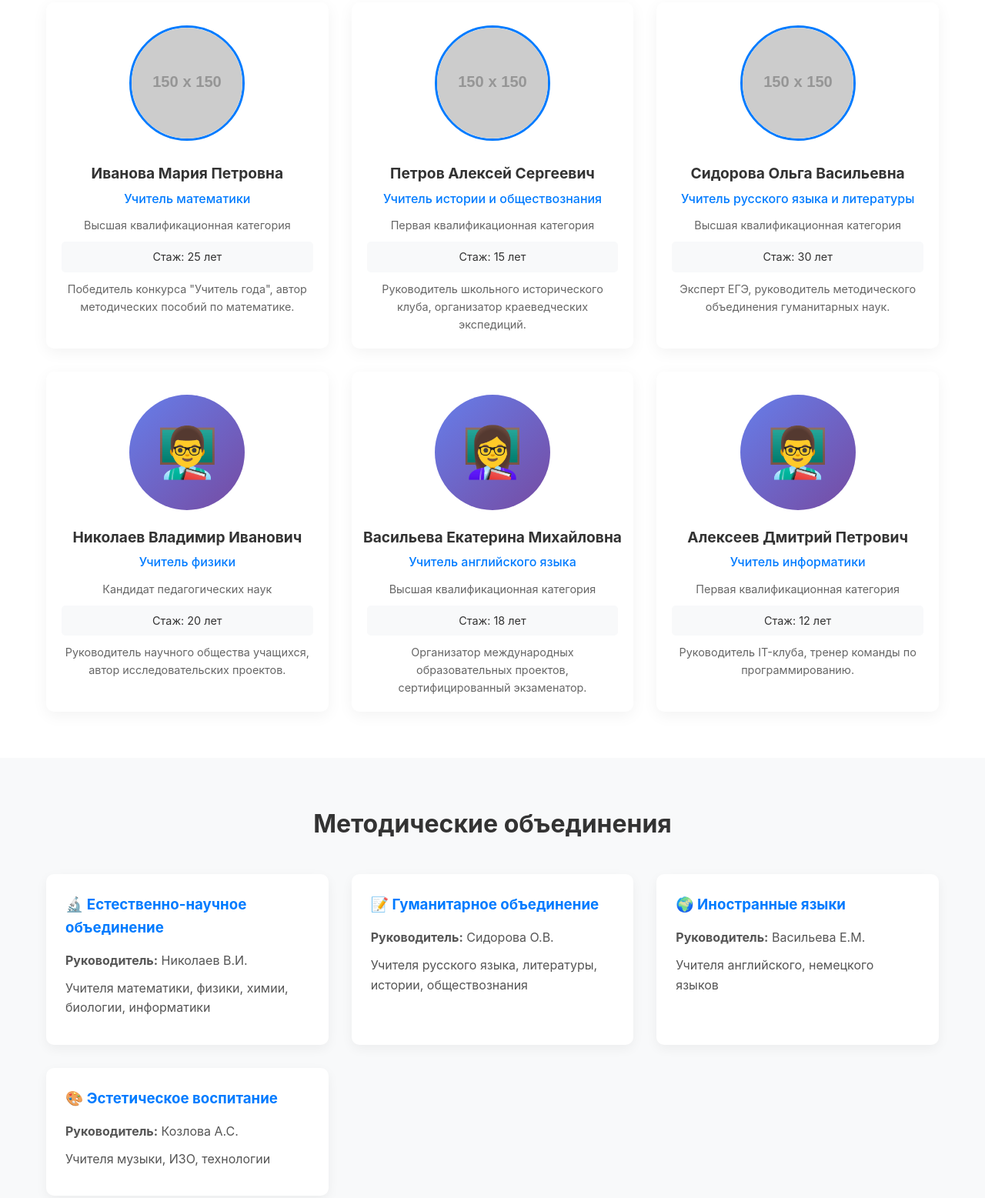
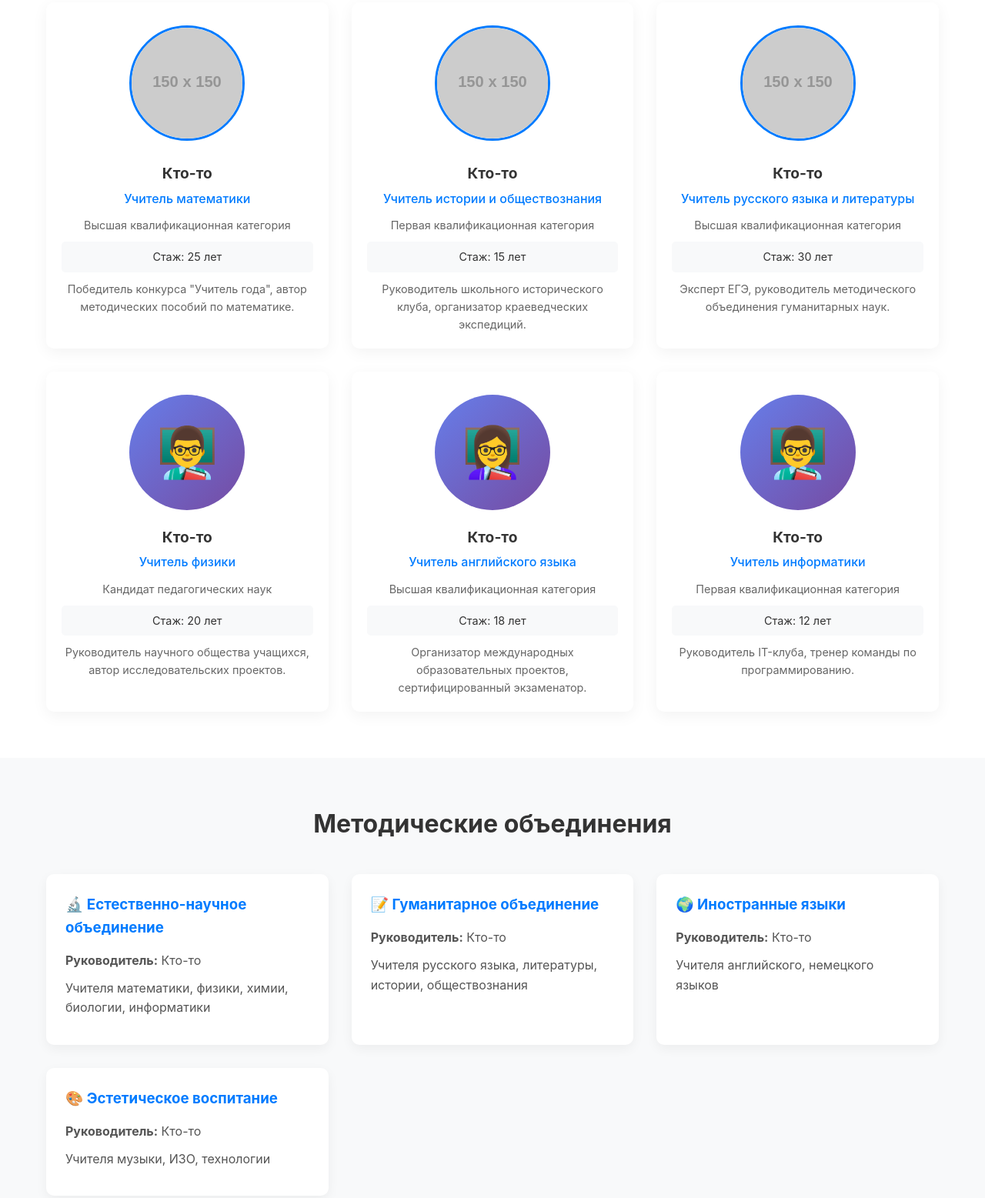
Before and after one commit to staslarionov503-byte/18, a plain HTML site: page teachers.html in a window 1280 px wide. Shown: the part 459-2016 px from the top of the page at 77% size. Drawn offline with Linux system fonts and the light colour scheme; placeholder pictures from the web are drawn by us.

Commit message:
Update teachers.html

```diff
--- a/teachers.html
+++ b/teachers.html
@@ -401,7 +401,7 @@
             <div class="teachers-grid">
                 <div class="teacher-card">
                     <img src="images/teacher-1.jpg" alt="Иванова Мария Петровна" class="teacher-img" onerror="this.src='https://via.placeholder.com/150x150?text=Учитель'">
-                    <h3>Иванова Мария Петровна</h3>
+                    <h3>Кто-то</h3>
                     <p class="teacher-subject">Учитель математики</p>
                     <p class="teacher-qualification">Высшая квалификационная категория</p>
                     <div class="teacher-experience">Стаж: 25 лет</div>
@@ -410,7 +410,7 @@
 
                 <div class="teacher-card">
                     <img src="images/teacher-2.jpg" alt="Петров Алексей Сергеевич" class="teacher-img" onerror="this.src='https://via.placeholder.com/150x150?text=Учитель'">
-                    <h3>Петров Алексей Сергеевич</h3>
+                    <h3>Кто-то</h3>
                     <p class="teacher-subject">Учитель истории и обществознания</p>
                     <p class="teacher-qualification">Первая квалификационная категория</p>
                     <div class="teacher-experience">Стаж: 15 лет</div>
@@ -419,7 +419,7 @@
 
                 <div class="teacher-card">
                     <img src="images/teacher-3.jpg" alt="Сидорова Ольга Васильевна" class="teacher-img" onerror="this.src='https://via.placeholder.com/150x150?text=Учитель'">
-                    <h3>Сидорова Ольга Васильевна</h3>
+                    <h3>Кто-то</h3>
                     <p class="teacher-subject">Учитель русского языка и литературы</p>
                     <p class="teacher-qualification">Высшая квалификационная категория</p>
                     <div class="teacher-experience">Стаж: 30 лет</div>
@@ -428,7 +428,7 @@
 
                 <div class="teacher-card">
                     <div class="teacher-placeholder">👨‍🏫</div>
-                    <h3>Николаев Владимир Иванович</h3>
+                    <h3>Кто-то</h3>
                     <p class="teacher-subject">Учитель физики</p>
                     <p class="teacher-qualification">Кандидат педагогических наук</p>
                     <div class="teacher-experience">Стаж: 20 лет</div>
@@ -437,7 +437,7 @@
 
                 <div class="teacher-card">
                     <div class="teacher-placeholder">👩‍🏫</div>
-                    <h3>Васильева Екатерина Михайловна</h3>
+                    <h3>Кто-то</h3>
                     <p class="teacher-subject">Учитель английского языка</p>
                     <p class="teacher-qualification">Высшая квалификационная категория</p>
                     <div class="teacher-experience">Стаж: 18 лет</div>
@@ -446,7 +446,7 @@
 
                 <div class="teacher-card">
                     <div class="teacher-placeholder">👨‍🏫</div>
-                    <h3>Алексеев Дмитрий Петрович</h3>
+                    <h3>Кто-то</h3>
                     <p class="teacher-subject">Учитель информатики</p>
                     <p class="teacher-qualification">Первая квалификационная категория</p>
                     <div class="teacher-experience">Стаж: 12 лет</div>
@@ -462,22 +462,22 @@
             <div class="departments-grid">
                 <div class="department-card">
                     <h3>🔬 Естественно-научное объединение</h3>
-                    <p><strong>Руководитель:</strong> Николаев В.И.</p>
+                    <p><strong>Руководитель:</strong> Кто-то</p>
                     <p>Учителя математики, физики, химии, биологии, информатики</p>
                 </div>
                 <div class="department-card">
                     <h3>📝 Гуманитарное объединение</h3>
-                    <p><strong>Руководитель:</strong> Сидорова О.В.</p>
+                    <p><strong>Руководитель:</strong> Кто-то</p>
                     <p>Учителя русского языка, литературы, истории, обществознания</p>
                 </div>
                 <div class="department-card">
                     <h3>🌍 Иностранные языки</h3>
-                    <p><strong>Руководитель:</strong> Васильева Е.М.</p>
+                    <p><strong>Руководитель:</strong> Кто-то</p>
                     <p>Учителя английского, немецкого языков</p>
                 </div>
                 <div class="department-card">
                     <h3>🎨 Эстетическое воспитание</h3>
-                    <p><strong>Руководитель:</strong> Козлова А.С.</p>
+                    <p><strong>Руководитель:</strong> Кто-то</p>
                     <p>Учителя музыки, ИЗО, технологии</p>
                 </div>
             </div>
@@ -511,7 +511,7 @@
                 </div>
             </div>
             <div class="footer-bottom">
-                <p>&copy; 2025 Нижне-Бестяхская СОШ им. М.Е. Попова. Все права защищены.</p>
+                <p>&copy; 2026 Нижне-Бестяхская СОШ им. М.Е. Попова. Все права защищены.</p>
             </div>
         </div>
     </footer>
```
